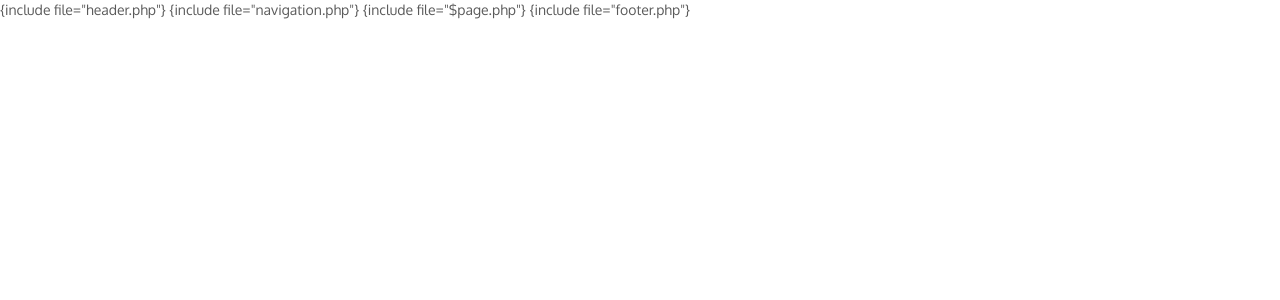
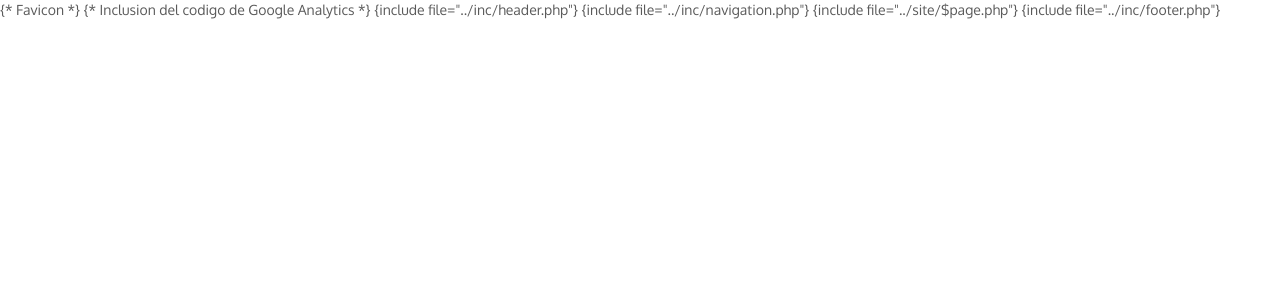
Before and after one commit to TumpiOrg/WebPublica, a PHP site: template templates/index.php in a window 1280 px wide. Shown: the top 300 px of the page. Run offline with PHP 8.4, Linux system fonts and the light colour scheme; the template is opened without the code that fills it, so the values that code supplies are empty.

Commit message:
Cambios en web see Description
Cambiada la estructura para ser mas lógica.
Añadido un script para google analytics
Añadido gitignore y excluida la carpeta de cache de smarty

```diff
--- /dev/null
+++ b/inc/google/analyticstracking.js
@@ -0,0 +1,8 @@
+//Codigo de Google Analytics para la recogida de estadisticas.
+  (function(i,s,o,g,r,a,m){i['GoogleAnalyticsObject']=r;i[r]=i[r]||function(){
+  (i[r].q=i[r].q||[]).push(arguments)},i[r].l=1*new Date();a=s.createElement(o),
+  m=s.getElementsByTagName(o)[0];a.async=1;a.src=g;m.parentNode.insertBefore(a,m)
+  })(window,document,'script','//www.google-analytics.com/analytics.js','ga');
+
+  ga('create', 'UA-45255332-1', 'tumpi.net');
+  ga('send', 'pageview');
--- a/templates/header.php
+++ b/inc/header.php
@@ -6,6 +6,10 @@
         <meta name="viewport" content="width=device-width, initial-scale=1.0">
         <meta name="description" content="">
         <meta name="author" content="">
+
+		{* Favicon *}
+		<link rel="shortcut icon" href="imgs/tumpi/favicon.ico">
+
         <link href="libs/bootstrap/css/bootstrap.css" rel="stylesheet">
         <link href="libs/bootstrap/css/bootstrap-responsive.css" rel="stylesheet">
         <link href="inc/css/global.css" rel="stylesheet" type="text/css" media="screen">
@@ -42,3 +46,5 @@
         <script src="libs/bootstrap/js/bootstrap-typeahead.js"></script>
     </head>
     <body>
+		{* Inclusion del codigo de Google Analytics *}
+		<script src="inc/google/analyticstracking.js"></script>
--- a/templates/index.php
+++ b/templates/index.php
@@ -1,4 +1,4 @@
-{include file="header.php"}
-{include file="navigation.php"}
-{include file="$page.php"}
-{include file="footer.php"}
+{include file="../inc/header.php"}
+{include file="../inc/navigation.php"}
+{include file="../site/$page.php"}
+{include file="../inc/footer.php"}
```
Also changed, not shown: imgs/tumpi/favicon.ico (added), imgs/tumpi/icono.png (added), inc/footer.php (renamed from templates/footer.php), inc/navigation.php (renamed from templates/navigation.php), site/home.php (renamed from templates/home.php), site/quienesSomos.php (renamed from templates/quienesSomos.php), site/reproductorAndroid.php (renamed from templates/reproductorAndroid.php), site/reproductorPc.php (renamed from templates/reproductorPc.php), 1 other file.
